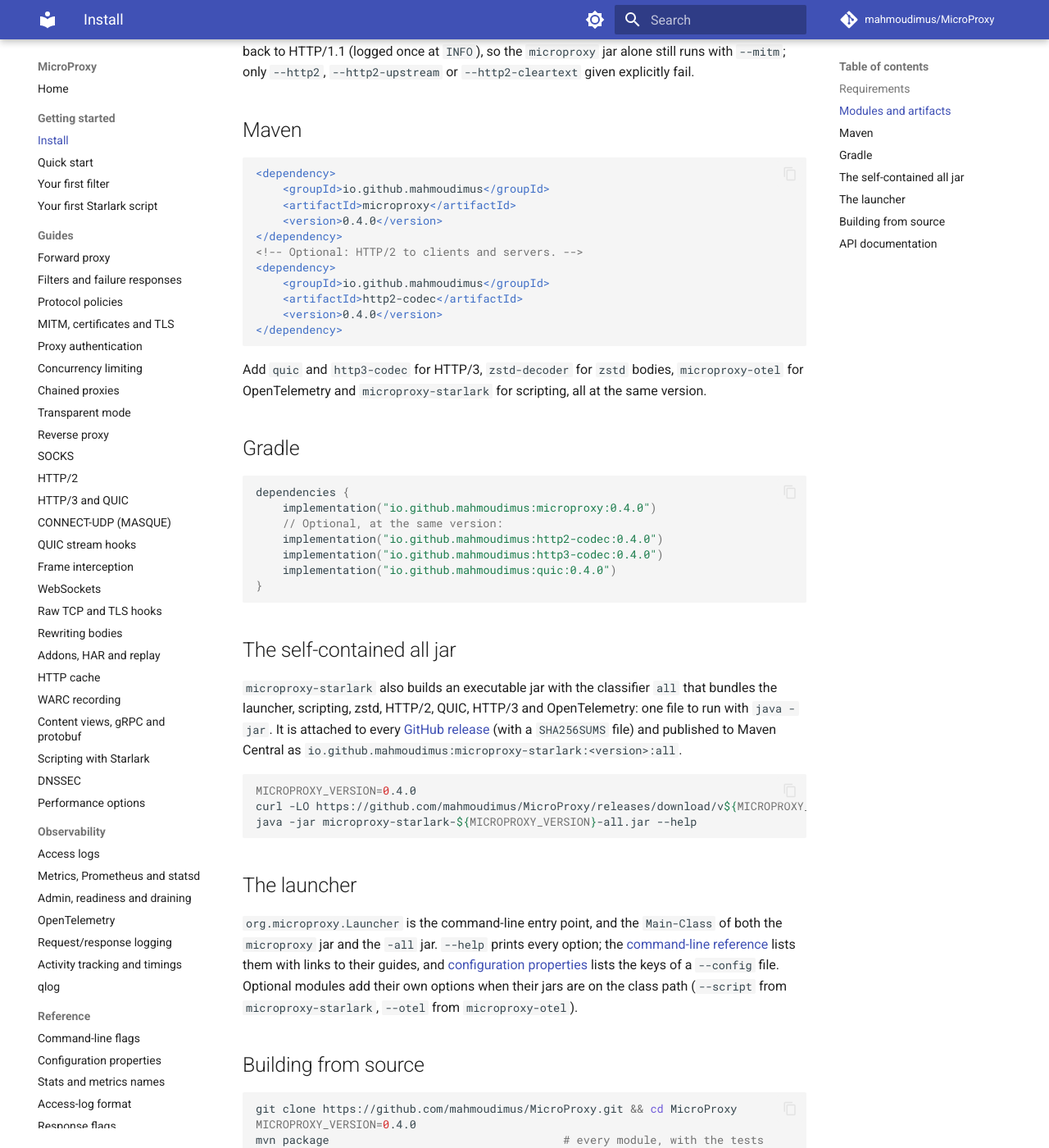
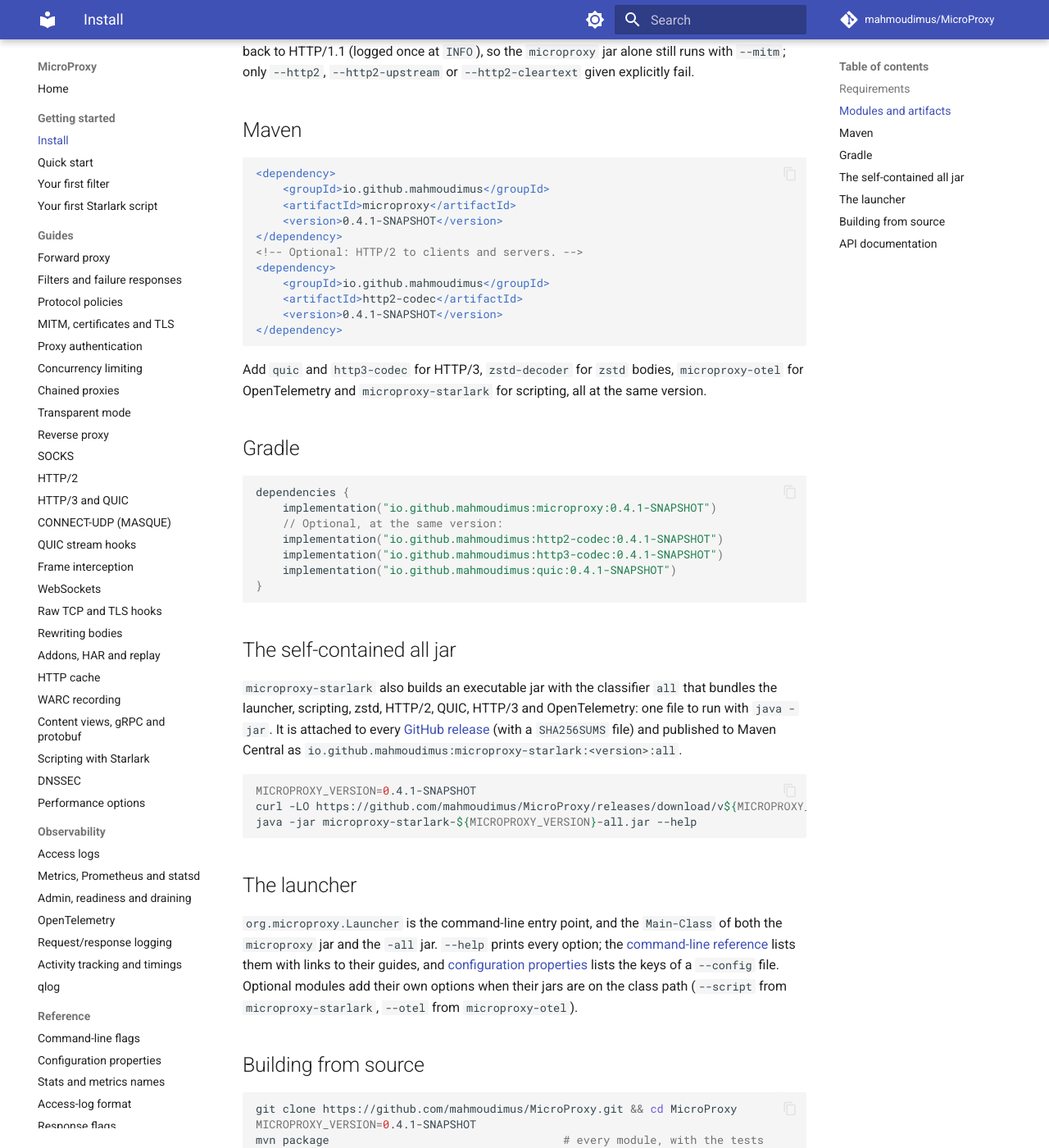
Before and after one commit to mahmoudimus/MicroProxy, an MkDocs documentation site: the page built from docs/getting-started/install.md, in a window 1280 px wide and 1400 px high, scrolled down 1703 px. Shown: the whole window at 82% size. Built offline with MkDocs 1.6.1 and Material for MkDocs 9.7.7, drawn with Linux system fonts in a browser that asks for light colours; comment, search, counter and statistics services are not loaded.

Commit message:
chore(main): release 0.4.1-SNAPSHOT

````diff
--- a/docs/getting-started/install.md
+++ b/docs/getting-started/install.md
@@ -51,13 +51,13 @@ it falls back to HTTP/1.1 (logged once at `INFO`), so the `microproxy` jar alone
 <dependency>
     <groupId>io.github.mahmoudimus</groupId>
     <artifactId>microproxy</artifactId>
-    <version>0.4.0</version>
+    <version>0.4.1-SNAPSHOT</version>
 </dependency>
 <!-- Optional: HTTP/2 to clients and servers. -->
 <dependency>
     <groupId>io.github.mahmoudimus</groupId>
     <artifactId>http2-codec</artifactId>
-    <version>0.4.0</version>
+    <version>0.4.1-SNAPSHOT</version>
 </dependency>
 ```
 <!-- x-release-please-end -->
@@ -70,11 +70,11 @@ OpenTelemetry and `microproxy-starlark` for scripting, all at the same version.
 <!-- x-release-please-start-version -->
 ```kotlin
 dependencies {
-    implementation("io.github.mahmoudimus:microproxy:0.4.0")
+    implementation("io.github.mahmoudimus:microproxy:0.4.1-SNAPSHOT")
     // Optional, at the same version:
-    implementation("io.github.mahmoudimus:http2-codec:0.4.0")
-    implementation("io.github.mahmoudimus:http3-codec:0.4.0")
-    implementation("io.github.mahmoudimus:quic:0.4.0")
+    implementation("io.github.mahmoudimus:http2-codec:0.4.1-SNAPSHOT")
+    implementation("io.github.mahmoudimus:http3-codec:0.4.1-SNAPSHOT")
+    implementation("io.github.mahmoudimus:quic:0.4.1-SNAPSHOT")
 }
 ```
 <!-- x-release-please-end -->
@@ -89,7 +89,7 @@ launcher, scripting, zstd, HTTP/2, QUIC, HTTP/3 and OpenTelemetry: one file to r
 
 <!-- x-release-please-start-version -->
 ```bash
-MICROPROXY_VERSION=0.4.0
+MICROPROXY_VERSION=0.4.1-SNAPSHOT
 curl -LO https://github.com/mahmoudimus/MicroProxy/releases/download/v${MICROPROXY_VERSION}/microproxy-starlark-${MICROPROXY_VERSION}-all.jar
 java -jar microproxy-starlark-${MICROPROXY_VERSION}-all.jar --help
 ```
@@ -109,7 +109,7 @@ Optional modules add their own options when their jars are on the class path (`-
 <!-- x-release-please-start-version -->
 ```bash
 git clone https://github.com/mahmoudimus/MicroProxy.git && cd MicroProxy
-MICROPROXY_VERSION=0.4.0
+MICROPROXY_VERSION=0.4.1-SNAPSHOT
 mvn package                                   # every module, with the tests
 java -jar microproxy/target/microproxy-${MICROPROXY_VERSION}.jar --port 8080
 java -jar microproxy-starlark/target/microproxy-starlark-${MICROPROXY_VERSION}-all.jar --port 8080
--- a/pom.xml
+++ b/pom.xml
@@ -4,7 +4,7 @@
 
     <groupId>io.github.mahmoudimus</groupId>
     <artifactId>microproxy-parent</artifactId>
-    <version>0.4.0</version>
+    <version>0.4.1-SNAPSHOT</version>
     <packaging>pom</packaging>
 
     <name>MicroProxy (parent)</name>
````
Also changed, not shown: README.md (+3 -3 lines), docs/getting-started/first-filter.md (+1 -1 lines), docs/getting-started/first-script.md (+1 -1 lines), docs/getting-started/quick-start.md (+2 -2 lines), docs/guides/performance.md (+1 -1 lines), docs/guides/scripting.md (+2 -2 lines), 9 other files.
